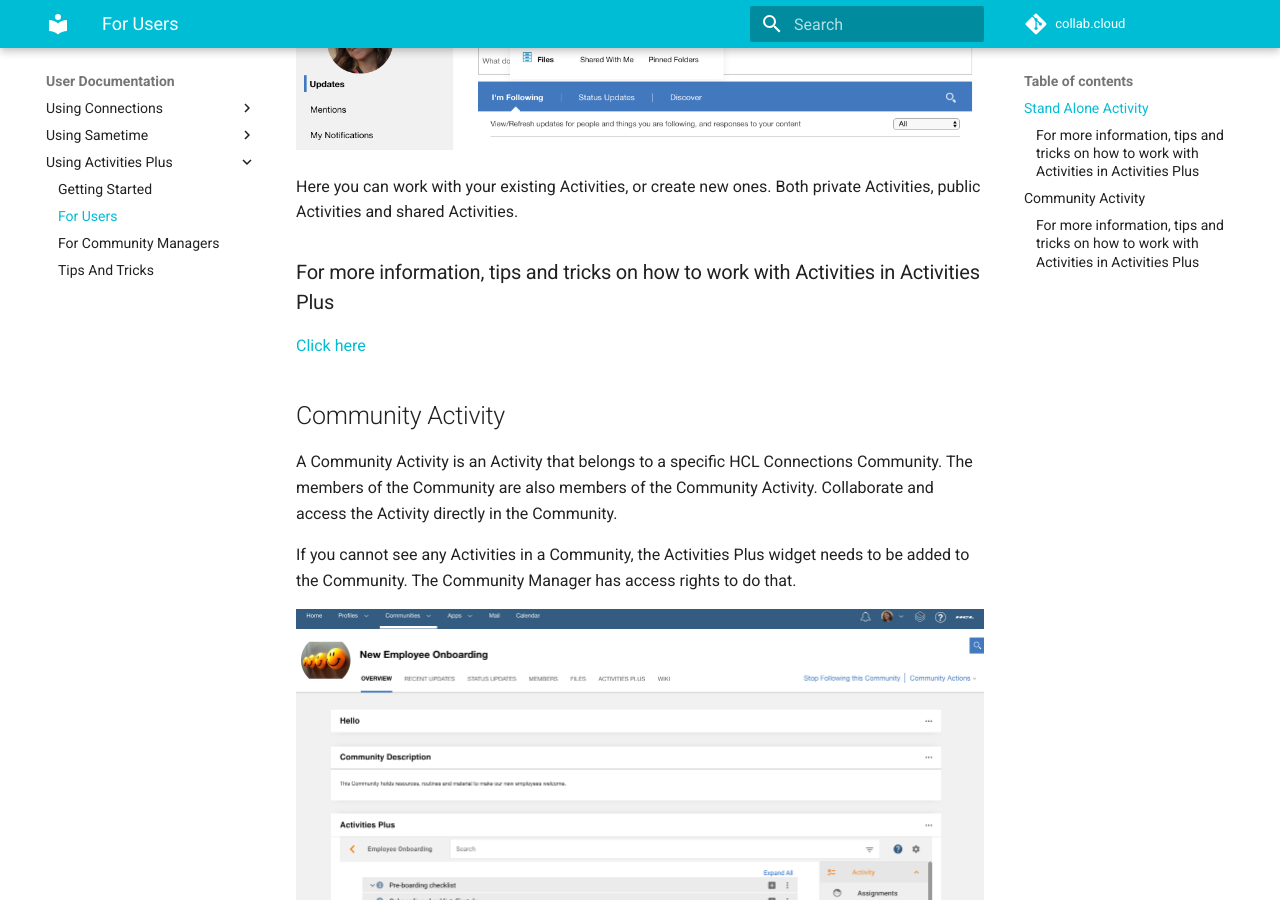
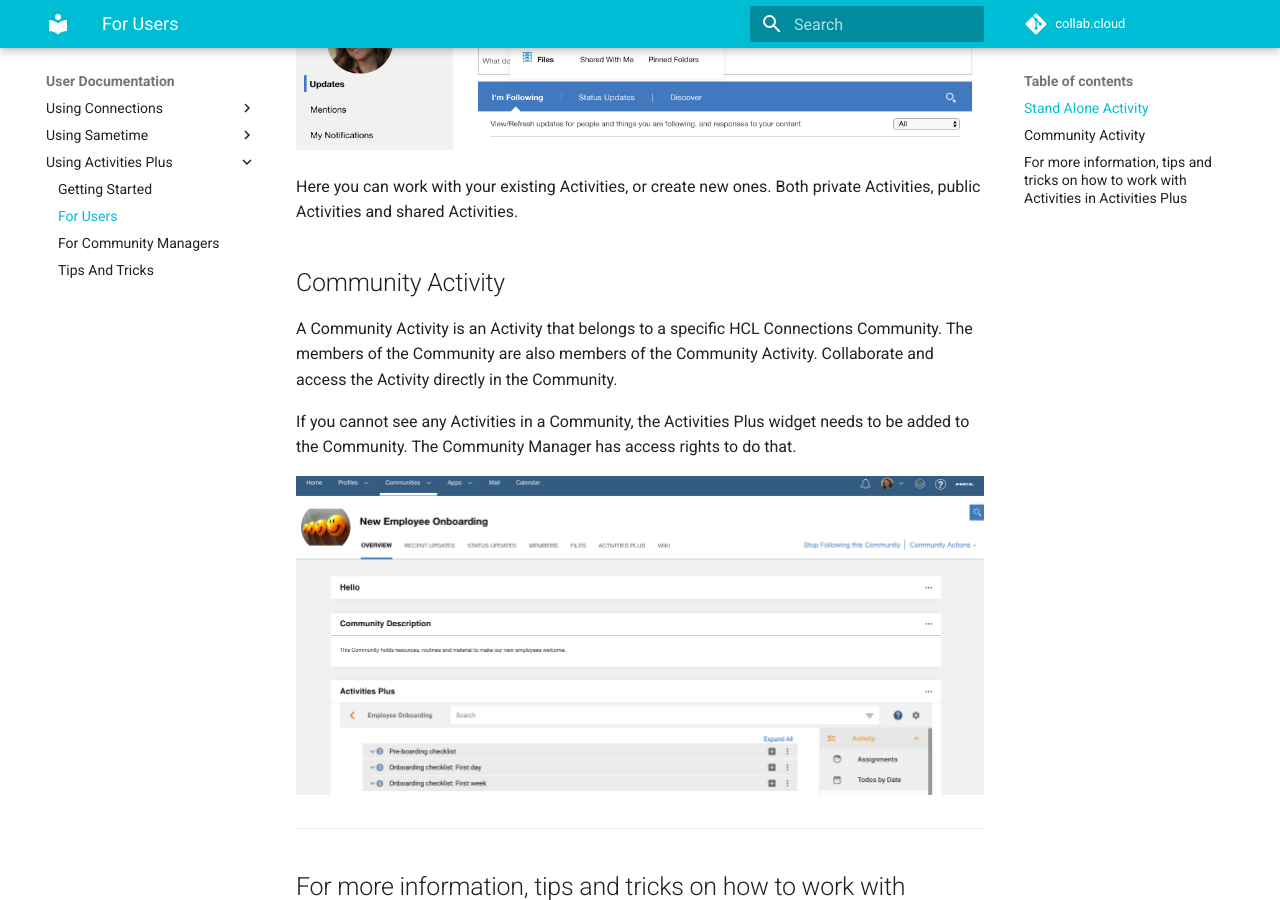
Before and after one commit to collabdotcloud/docs.collab.cloud, an MkDocs documentation site: the page built from docs/users/aplus-for-users.md, in a window 1280 px wide and 900 px high, scrolled down 625 px. Built offline with MkDocs 1.6.1 and Material for MkDocs 9.7.7, drawn with Linux system fonts in a browser that asks for light colours; some of the changed lines change nothing that is shown.

Commit message:
links update

```diff
--- a/docs/users/aplus-for-users.md
+++ b/docs/users/aplus-for-users.md
@@ -16,11 +16,6 @@
 
 Here you can work with your existing Activities, or create new ones. Both private Activities, public Activities and shared Activities.
 
-###For more information, tips and tricks on how to work with Activities in Activities Plus
-
-[Click here](https://downloads.collab.cloud/aplus-tips-and-tricks)
-
-
 ##Community Activity
 
 A Community Activity is an Activity that belongs to a specific HCL Connections Community. The members of the Community are also members of the Community Activity. Collaborate and access the Activity directly in the Community.
@@ -29,6 +24,8 @@
 
 <img src="/assets/images/screen-shots/aplus/aplus-widget-in-community.png" alt="Activities Plus Widget in Community" />
 
-###For more information, tips and tricks on how to work with Activities in Activities Plus
+___
 
-[Click here](https://downloads.collab.cloud/aplus-tips-and-tricks)
+##For more information, tips and tricks on how to work with Activities in Activities Plus
+
+[Click here](https://downloads.collab.cloud/users/aplus-tips-and-tricks)
```
